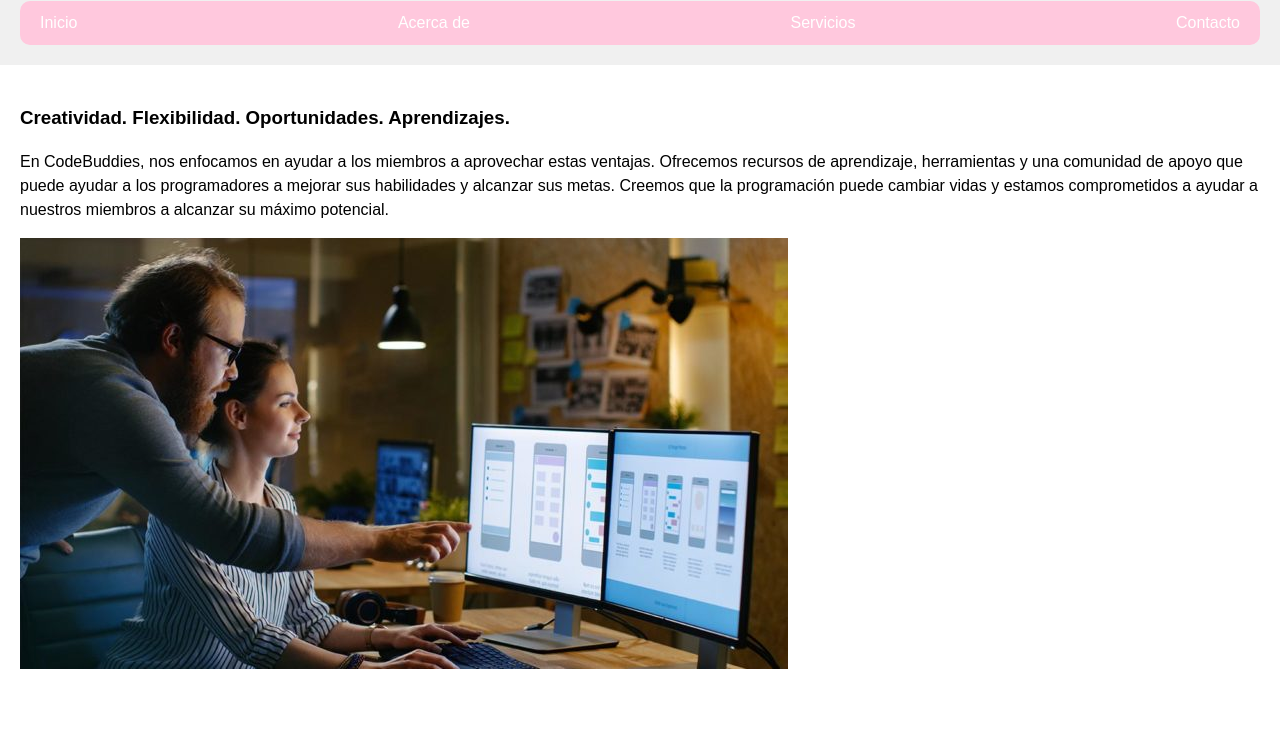
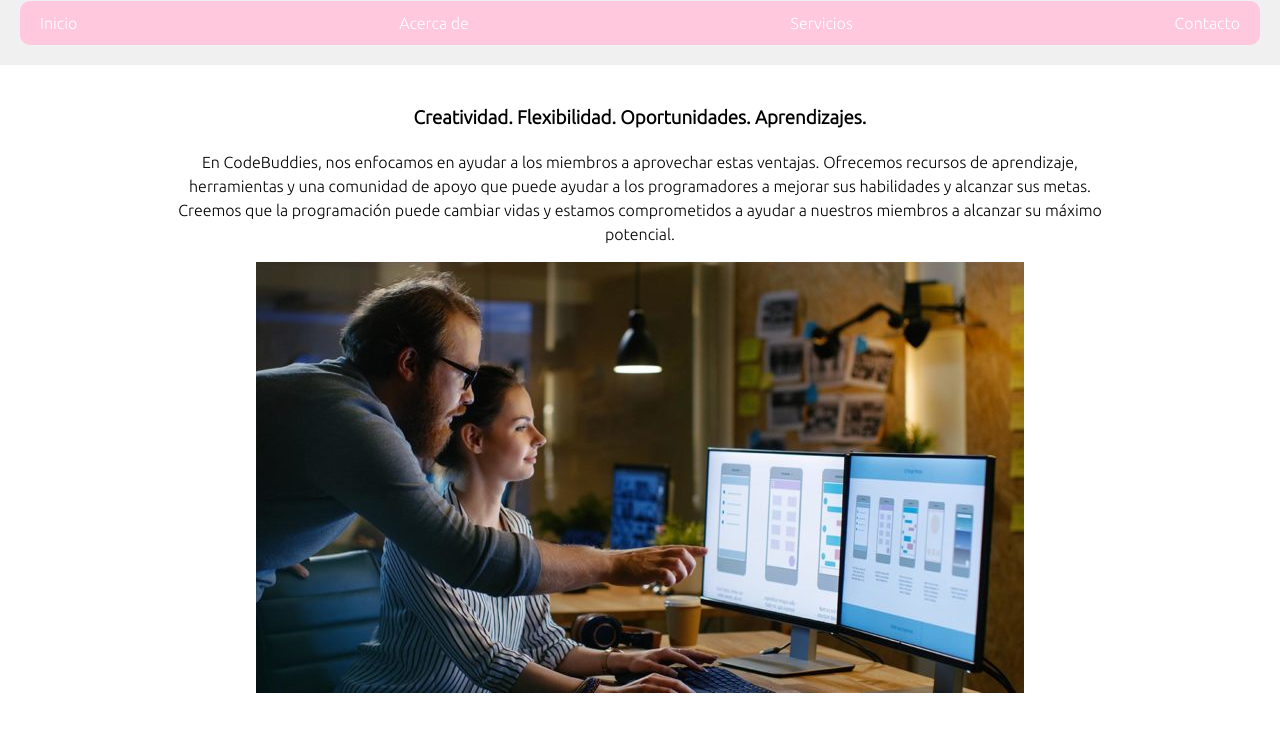
Before and after one commit to aquinogonzalo/tarea1git, a plain HTML site: page PRACTICA-GIT-GITHUB/index.html in a window 1280 px wide. Shown: the part 110-842 px from the top of the page. Drawn offline with Linux system fonts and the light colour scheme.

Commit message:
se agregó una fuente, se le colocó el icono, cambio el title de la pagina, y ademas se centró el contenido principal

```diff
--- a/PRACTICA-GIT-GITHUB/index.html
+++ b/PRACTICA-GIT-GITHUB/index.html
@@ -2,8 +2,9 @@
 <html lang="es">
 <head>
 	<meta charset="UTF-8">
-	<title>Título de la página</title>
+	<title>CodeBuddies!</title>
 	<link rel="stylesheet" href="./style.css">
+	<link rel="icon" href="/img/logo-codebuddies.ico">
 </head>
 <body>
 	<header>
@@ -23,6 +24,8 @@
 		</nav>
 	</header>
 	<main>
+		<!--Puse un div para poder hacer un flexbox hijo-->
+		<div class="contenedor">
 			<section>
 				<!-- Compañero 1. Agregar un "h3", un "p" y un "img" -->
 				<h3>Creatividad. Flexibilidad. Oportunidades. Aprendizajes.</h3>
@@ -35,6 +38,7 @@
 				<p>Tenemos una amplia variedad de actividades que sirven de herramienta para ayudar a nuestros miembros en programación, tales como mentorías personalizadas, clases presenciales, proyectos colaborativos, talleres y eventos en línea, recursos de aprendizaje, sesiones de práctica en línea, grupos de discusión y una comunidad de apoyo.</p>
 				<img src="/img/clasedecodebuddies.jpg" alt="clase-codebuddies">
 			</section>
+		</div>
 	</main>
 	<footer>
 		<!-- Agregar sus nombre con el simbolo de copyright y el año -->
--- a/PRACTICA-GIT-GITHUB/style.css
+++ b/PRACTICA-GIT-GITHUB/style.css
@@ -1,3 +1,7 @@
+
+@import url('https://fonts.googleapis.com/css2?family=Ubuntu:wght@300&display=swap');
+
+
 /* Estilos generales de la página */
 body {
 	margin: 0;
@@ -5,6 +9,7 @@ body {
 	font-family: Arial, sans-serif;
 	font-size: 16px;
 	line-height: 1.5;
+	font-family: 'Ubuntu', sans-serif;
 }
 
 /* Estilos del encabezado */
@@ -63,3 +68,17 @@ footer {
 	padding: 20px;
 	text-align: center;
 }
+
+/* Estilos del main */
+main {
+    display: flex;
+    justify-content: center;
+}
+
+.contenedor {
+    display: flex;
+    width: 1000px;
+    flex-direction: column;
+    justify-content: center;
+    text-align: center;
+}
```
Lines whose indentation alone changed are shown as unchanged.
